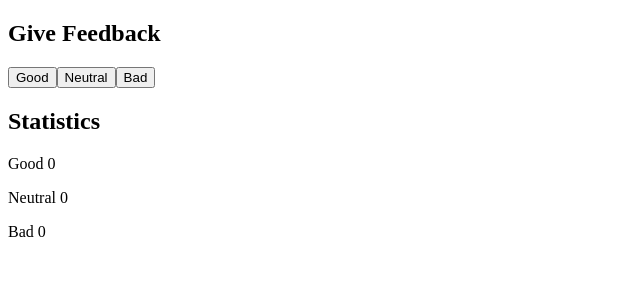
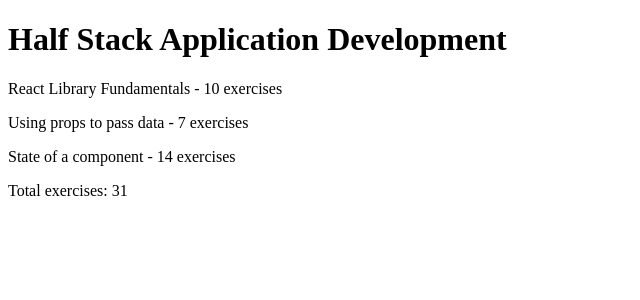
Before and after one commit to IgorBern02/fullstackopen-submissions, a React (Create React App) app in the folder part1/: page / in a window 1280 px wide. Shown: the top 300 px of the page, without its empty margins (0-640 px from the left). Built offline with nearby package versions, Linux system fonts and the light colour scheme.

Commit message:
mudança das pastas dos exercícios para courseinfo

```diff
--- a/part1/src/App.js
+++ b/part1/src/App.js
@@ -1,12 +1,12 @@
-//import Exercise11 from "./exercises/Exercise11";
-//import Exercise12 from "./exercises/Exercise12";
-//import Exercise13 from "./exercises/Exercise13";
-//import Exercise14 from "./exercises/Exercise14";
-//import Exercise15 from "./exercises/Exercise15";
-import Unicafe16 from "./exercises/unicafe/exercises16/app";
+//import Exercise11 from "./exercises/courseinfo/Exercise11";
+//import Exercise12 from "./exercises/courseinfo/Exercise12";
+//import Exercise13 from "./exercises/courseinfo/Exercise13";
+//import Exercise14 from "./exercises/courseinfo/Exercise14";
+import Exercise15 from "./exercises/courseinfo/Exercise15";
+//import Unicafe16 from "./exercises/unicafe/exercises16/app";
 
 const App = () => {
-  return <Unicafe16 />;
+  return <Exercise15 />;
 };
 
 export default App;
--- a/part1/src/exercises/Exercise11.js
+++ b/part1/src/exercises/courseinfo/Exercise11.js
@@ -1,6 +1,6 @@
-import Header from "../components/exercises11/Header";
-import Content from "../components/exercises11/Content";
-import Total from "../components/exercises11/Total";
+import Header from "../../components/exercises11/Header";
+import Content from "../../components/exercises11/Content";
+import Total from "../../components/exercises11/Total";
 
 const Exercises11 = () => {
   const course = "Half Stack Application Development";
--- a/part1/src/exercises/Exercise12.js
+++ b/part1/src/exercises/courseinfo/Exercise12.js
@@ -1,6 +1,6 @@
-import Header from "../components/exercises11/Header";
-import Content from "../components/exercises12/Content";
-import Total from "../components/exercises11/Total";
+import Header from "../../components/exercises11/Header";
+import Content from "../../components/exercises12/Content";
+import Total from "../../components/exercises11/Total";
 
 const Exercise12 = () => {
   const course = "Half Stack Application Development";
--- a/part1/src/exercises/Exercise13.js
+++ b/part1/src/exercises/courseinfo/Exercise13.js
@@ -1,6 +1,6 @@
-import Header from "../components/exercises11/Header";
-import Content from "../components/exercises13/Content";
-import Total from "../components/exercises11/Total";
+import Header from "../../components/exercises11/Header";
+import Content from "../../components/exercises13/Content";
+import Total from "../../components/exercises11/Total";
 
 const Exercise13 = () => {
   const course = {
--- a/part1/src/exercises/Exercise14.js
+++ b/part1/src/exercises/courseinfo/Exercise14.js
@@ -1,6 +1,6 @@
-import Header from "../components/exercises11/Header";
-import Content from "../components/exercises14/Content";
-import Total from "../components/exercises14/Total";
+import Header from "../../components/exercises11/Header";
+import Content from "../../components/exercises14/Content";
+import Total from "../../components/exercises14/Total";
 
 const Exercise14 = () => {
   const course = "Half Stack Application Development";
--- a/part1/src/exercises/Exercise15.js
+++ b/part1/src/exercises/courseinfo/Exercise15.js
@@ -1,6 +1,6 @@
-import Header from "../components/exercises15/Header";
-import Content from "../components/exercises15/Content";
-import Total from "../components/exercises15/Total";
+import Header from "../../components/exercises15/Header";
+import Content from "../../components/exercises15/Content";
+import Total from "../../components/exercises15/Total";
 
 const Exercise15 = () => {
   const course = {
```
